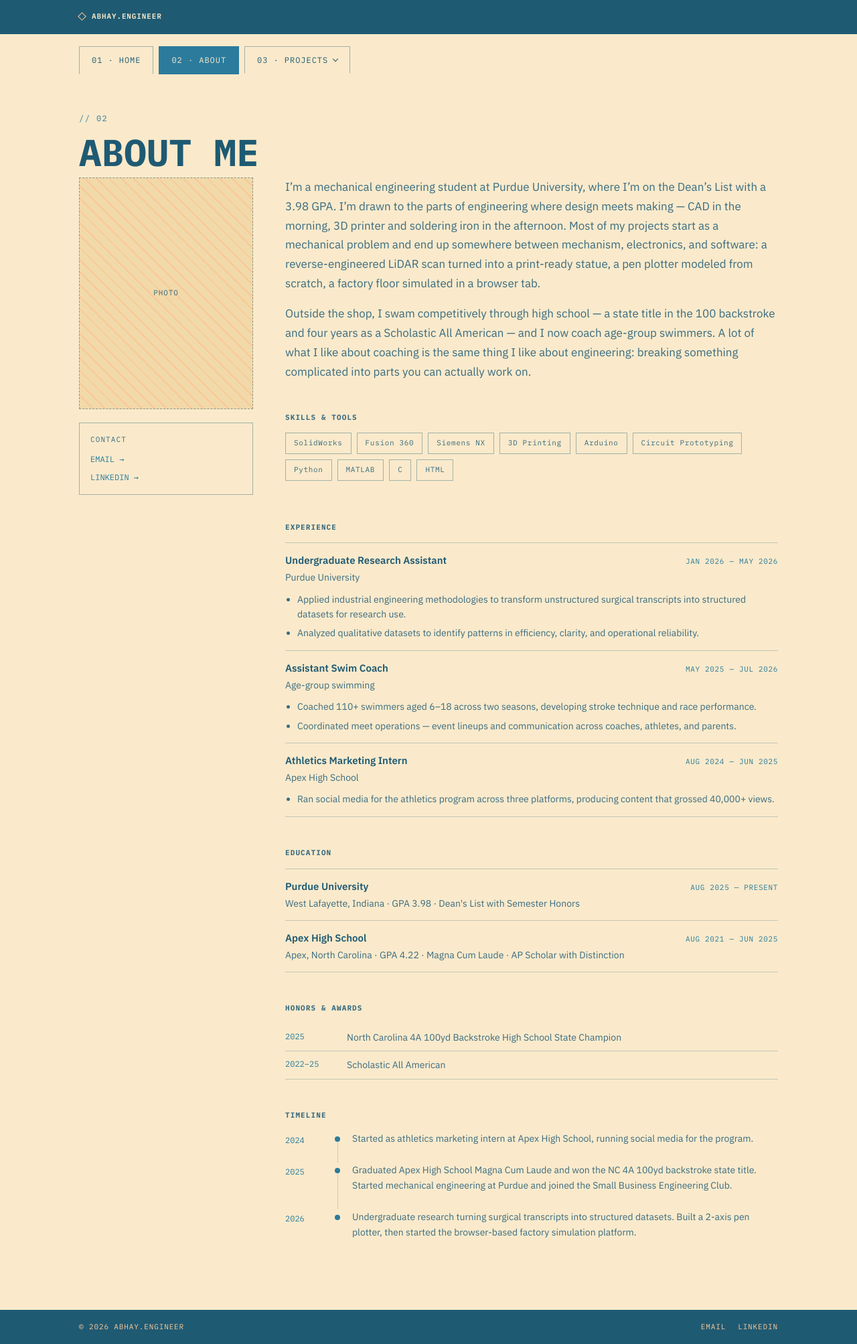
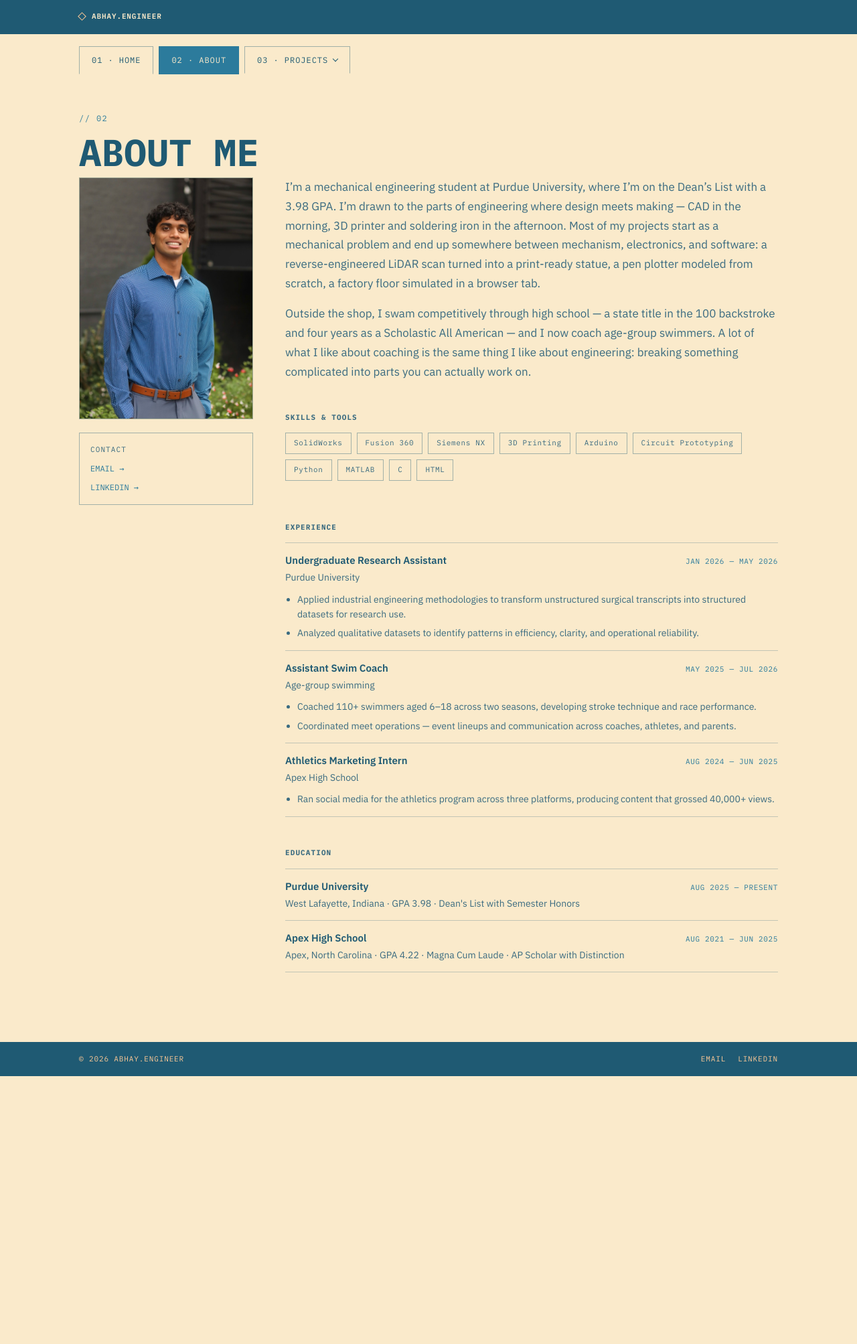
Before and after one commit to AbhayTharakan/abhay.engineer, a Jekyll site: the page built from about.md, in a window 1280 px wide. Shown: the whole page at 67% size. Built offline with Jekyll 4.4.1, drawn with Linux system fonts in a browser that asks for light colours; after the commit the page ends 1607 px from its top, so only the background shows below that.

Commit message:
Add project image galleries and real About portrait
Add an optional `gallery:` front-matter list that renders a captioned image
strip across the top of a project card — square tiles with `contain` so CAD
views and dimensioned sketches are never cropped, collapsing to 2 columns on
mobile. Use it for the pen plotter and syrup dispenser.

Wire up the About portrait now that the photo exists, and drop the dashed
placeholder treatment when one is set.

Reframe the Small Business Engineering Club entry as the Local Business Website
it actually delivered, with the club as the role.

Remove the honors and timeline sections from About.

Co-Authored-By: Claude Opus 5 <noreply@anthropic.com>

```diff
--- a/_layouts/about.html
+++ b/_layouts/about.html
@@ -7,9 +7,11 @@ layout: default
 
   <div class="about-grid">
     <aside class="stack-s">
-      <div class="photo">
+      <div class="photo{% if page.photo %} photo--filled{% endif %}">
         {%- if page.photo %}
-        <img src="{{ page.photo | relative_url }}" alt="{{ site.author.name }}">
+        <img src="{{ page.photo | relative_url }}"
+             alt="{{ page.photo_alt | default: site.author.name }}"
+             width="700" height="974">
         {%- else %}
         PHOTO
         {%- endif %}
@@ -80,35 +82,6 @@ layout: default
       </section>
       {%- endif %}
 
-      {%- if page.honors %}
-      <section>
-        <h2 class="label">HONORS &amp; AWARDS</h2>
-        {%- for h in page.honors %}
-        <div class="honor-row">
-          <span class="yr">{{ h.year }}</span>
-          <span class="txt">{{ h.text }}</span>
-        </div>
-        {%- endfor %}
-      </section>
-      {%- endif %}
-
-      {%- if page.timeline %}
-      <section>
-        <h2 class="label">TIMELINE</h2>
-        <div class="timeline">
-          {%- for t in page.timeline %}
-          <div class="tl-row">
-            <div class="tl-year">{{ t.year }}</div>
-            <div class="tl-spine" aria-hidden="true">
-              <div class="tl-dot"></div>
-              <div class="tl-line"></div>
-            </div>
-            <div class="tl-text">{{ t.text }}</div>
-          </div>
-          {%- endfor %}
-        </div>
-      </section>
-      {%- endif %}
     </div>
   </div>
 </div>
--- a/about.md
+++ b/about.md
@@ -8,7 +8,8 @@ description: >-
   Abhay Tharakan — mechanical engineering at Purdue, with a background in CAD,
   fabrication, embedded electronics, and competitive swimming.
 
-# photo: /assets/images/abhay.jpg   # uncomment once you add the file
+photo: /assets/images/abhay.jpg
+photo_alt: Abhay Tharakan, standing outdoors in a blue patterned shirt
 
 skills:
   - SolidWorks
@@ -58,25 +59,6 @@ education:
     location: Apex, North Carolina
     period: AUG 2021 — JUN 2025
     detail: GPA 4.22 · Magna Cum Laude · AP Scholar with Distinction
-
-honors:
-  - year: "2025"
-    text: North Carolina 4A 100yd Backstroke High School State Champion
-  - year: "2022–25"
-    text: Scholastic All American
-
-timeline:
-  - year: "2024"
-    text: Started as athletics marketing intern at Apex High School, running
-      social media for the program.
-  - year: "2025"
-    text: Graduated Apex High School Magna Cum Laude and won the NC 4A 100yd
-      backstroke state title. Started mechanical engineering at Purdue and joined
-      the Small Business Engineering Club.
-  - year: "2026"
-    text: Undergraduate research turning surgical transcripts into structured
-      datasets. Built a 2-axis pen plotter, then started the browser-based
-      factory simulation platform.
 ---
 
 I'm a mechanical engineering student at Purdue University, where I'm on the
--- a/assets/css/style.css
+++ b/assets/css/style.css
@@ -336,6 +336,46 @@ main { flex: 1 0 auto; }
   object-fit: cover;
 }
 
+/* Image strip. Square tiles with `contain` so CAD views and dimensioned
+   sketches are never cropped, regardless of their source aspect ratio. The 1px
+   grid gap lets the card's accent colour read as hairline dividers. */
+.gallery {
+  display: grid;
+  grid-template-columns: repeat(3, 1fr);
+  gap: 1px;
+  background: var(--accent);
+  border-bottom: 1px solid var(--accent);
+}
+/* Fewer than three images shouldn't leave an empty column. */
+.gallery[data-count="1"] { grid-template-columns: 1fr; }
+.gallery[data-count="2"] { grid-template-columns: repeat(2, 1fr); }
+
+.gallery-item {
+  margin: 0;
+  display: flex;
+  flex-direction: column;
+  background: #fff;
+}
+.gallery-item img {
+  width: 100%;
+  aspect-ratio: 1 / 1;
+  object-fit: contain;
+  padding: 14px;
+  display: block;
+}
+/* Square suits a 3-up mix of portrait and landscape. A 2-up strip is wider per
+   tile, so a landscape ratio there avoids a band of empty space. */
+.gallery[data-count="2"] .gallery-item img { aspect-ratio: 3 / 2; }
+.gallery figcaption {
+  font-family: var(--mono);
+  font-size: 10px;
+  letter-spacing: 0.07em;
+  color: var(--muted);
+  padding: 9px 12px;
+  border-top: 1px solid var(--rule);
+  margin-top: auto;
+}
+
 .card-body { padding: 32px; }
 
 .card-head {
@@ -490,7 +530,19 @@ main { flex: 1 0 auto; }
   letter-spacing: 0.08em;
   color: var(--muted);
 }
-.photo img { width: 100%; height: 100%; object-fit: cover; display: block; }
+/* With a real photo in place, drop the dashed placeholder treatment. */
+.photo--filled {
+  border: 1px solid var(--rule-strong);
+  background-image: none;
+}
+.photo img {
+  width: 100%;
+  height: 100%;
+  object-fit: cover;
+  /* Bias the crop upward so the face survives the 3:4 container. */
+  object-position: 50% 25%;
+  display: block;
+}
 
 .contact-box {
   border: 1px solid var(--rule-strong);
@@ -541,27 +593,6 @@ main { flex: 1 0 auto; }
 .entry-points { margin: 10px 0 0; padding-left: 18px; display: grid; gap: 6px; }
 .entry-points li { font-size: 14px; line-height: 1.6; color: var(--muted); }
 
-.honor-row {
-  display: grid;
-  grid-template-columns: 80px 1fr;
-  gap: 12px;
-  padding: 9px 0;
-  border-bottom: 1px solid var(--rule);
-}
-.honor-row .yr { font-family: var(--mono); font-size: 12px; color: var(--accent); }
-.honor-row .txt { font-size: 14px; color: var(--muted); }
-
-/* Timeline */
-.timeline { display: flex; flex-direction: column; }
-.tl-row { display: grid; grid-template-columns: 70px 16px 1fr; }
-.tl-year { font-family: var(--mono); font-size: 12px; color: var(--accent); padding: 4px 0; }
-.tl-spine { display: flex; flex-direction: column; align-items: center; }
-.tl-dot { width: 8px; height: 8px; border-radius: 50%; background: var(--accent); margin-top: 8px; }
-.tl-line { width: 1px; flex: 1; background: rgba(31, 90, 115, 0.2); }
-.tl-text { font-size: 14px; line-height: 1.65; padding: 0 0 24px 14px; color: var(--muted); }
-.tl-row:last-child .tl-line { display: none; }
-.tl-row:last-child .tl-text { padding-bottom: 0; }
-
 /* ---------------------------------------------------------------------------
    Responsive
    --------------------------------------------------------------------------- */
@@ -577,6 +608,9 @@ main { flex: 1 0 auto; }
   .section { padding-top: 40px; padding-bottom: 56px; }
   .hero { padding-top: 44px; }
   .card-body { padding: 22px; }
+  .gallery { grid-template-columns: 1fr 1fr; }
+  .gallery-item:last-child:nth-child(odd) { grid-column: 1 / -1; }
+  .gallery-item img { padding: 10px; }
   .tabs { gap: 6px; }
   .tab { padding: 9px 12px; font-size: 11px; }
   .btn-row .btn { flex: 1 1 auto; text-align: center; }
```
Also changed, not shown: _includes/project-card.html (+14 -0 lines), _projects/automatic-syrup-dispenser.md (+10 -0 lines), _projects/local-business-website.md (added, +20 -0 lines), _projects/pen-plotter.md (+7 -0 lines), _projects/small-business-engineering-club.md (deleted, +0 -20 lines), README.md, assets/images/abhay.jpg (added), assets/images/pen-plotter/assembly.jpg (added), assets/images/pen-plotter/axis-rail.png (added), assets/images/syrup-dispenser/bottle-mount.png (added), assets/images/syrup-dispenser/enclosure.png (added), assets/images/syrup-dispenser/sketch.jpg (added).
